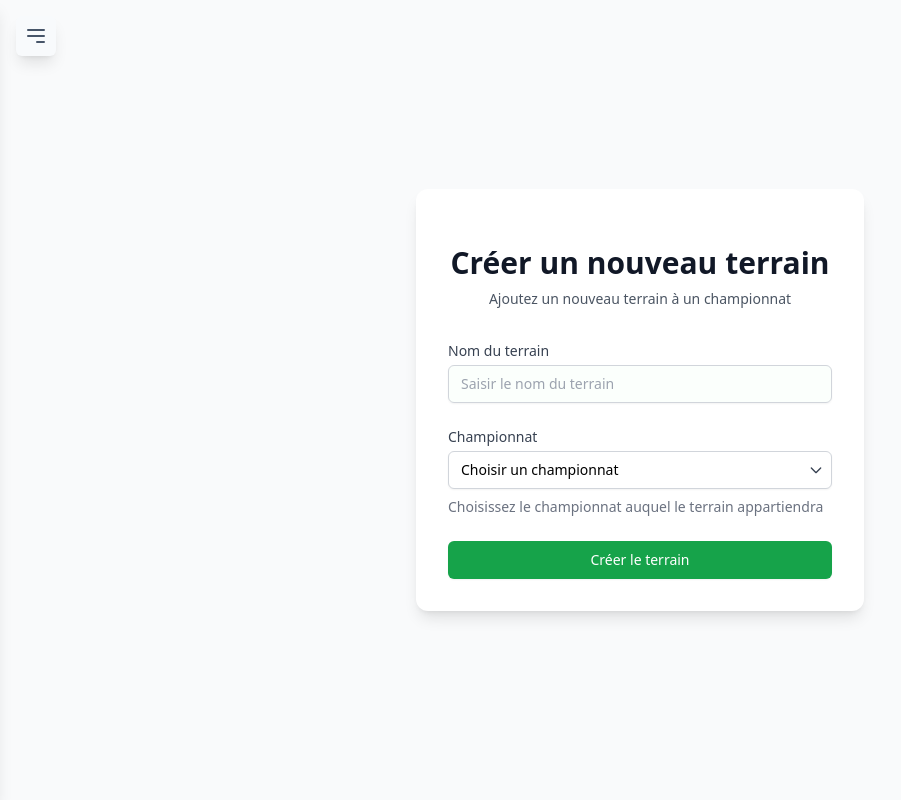
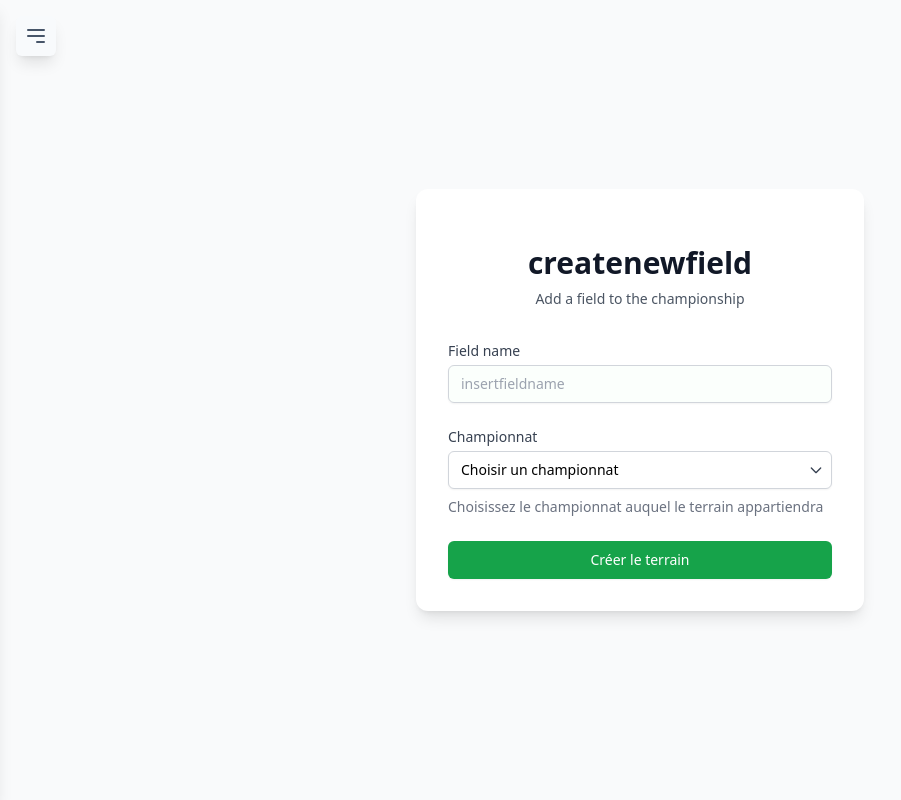
Before and after one commit to loqn/KickScore, a Symfony app: template KickScore/templates/field/index.html.twig in a window 1280 px wide. Shown: the whole page, without its empty margins (0-901 px from the left). Run offline with Twig, Linux system fonts and the light colour scheme; the template is opened without the code that fills it, so the values that code supplies are empty; style sheets or scripts are compiled from the project's sources; some libraries are stand-ins or nearby versions.

Commit message:
fixe championnat source

```diff
--- a/KickScore/templates/championship/index.html.twig
+++ b/KickScore/templates/championship/index.html.twig
@@ -100,7 +100,7 @@
                     <form method="post" action="{{ path('app_generate_tournament', {'id': 'CHAMPIONSHIP_ID'}) }}"
                           class="space-y-6 bg-white rounded-lg shadow-sm border border-slate-100 p-6">
                         <div class="space-y-1">
-                            <label for="championship" class="text-sm font-medium text-slate-700">{{'sourcechampionship' | trans}}</label>
+                            <label for="championship" class="text-sm font-medium text-slate-700">{{'nav.sourcechampionship' | trans}}</label>
                             <select id="championship" name="championship_id"
                                     class="w-full px-4 py-3 rounded-lg border border-slate-200 focus:ring-2 focus:ring-blue-900 focus:border-blue-900 transition-colors">
                                 <option disabled selected value=""> -- Sélectionner un championnat terminé -- </option>
--- a/KickScore/templates/field/index.html.twig
+++ b/KickScore/templates/field/index.html.twig
@@ -5,10 +5,10 @@
     <div class="max-w-md w-full space-y-8 bg-white p-8 rounded-xl shadow-lg">
         <div class="text-center">
             <h2 class="mt-6 text-3xl font-bold text-gray-900">
-                Créer un nouveau terrain
+                {{'createnewfield' | trans}}
             </h2>
             <p class="mt-2 text-sm text-gray-600">
-                Ajoutez un nouveau terrain à un championnat
+                {{'addfieldchamp' | trans}}
             </p>
         </div>
 
@@ -17,7 +17,7 @@
                 <!-- name -->
                 <div>
                     <label for="name" class="block text-sm font-medium text-gray-700">
-                        Nom du terrain
+                        {{'namefield' | trans}}
                     </label>
                     <div class="mt-1">
                         <input
@@ -28,7 +28,7 @@
                             class="appearance-none block w-full px-3 py-2 border border-gray-300 rounded-md shadow-sm placeholder-gray-400
                                    focus:outline-none focus:ring-2 focus:ring-green-500 focus:border-green-500 sm:text-sm
                                    bg-green-50/30 transition-all duration-200"
-                            placeholder="Saisir le nom du terrain"
+                            placeholder={{'insertfieldname' | trans}}
                         >
                     </div>
                 </div>
--- a/KickScore/translations/messages.en.yaml
+++ b/KickScore/translations/messages.en.yaml
@@ -1,5 +1,9 @@
 on: 'on'
 roleorganizer: 'Organizer Role'
+createfield: 'Create a new field'
+addfieldchamp: 'Add a field to the championship'
+namefield: 'Field name'
+isnertfieldname: 'Enter the name of the field'
 generateteam: 'Generate a team'
 gp: 'GP'
 nomember: "No member in this team"
@@ -67,7 +71,7 @@ nav:
     championshipinlive: 'Championship in progress'
     startnow: 'Start now'
     firstname: 'First name'
-    sourcechampionship: 'source championship'
+    sourcechampionship: 'Source championship'
     newchampion: "of a new championship"
     home: 'Home'
     ranking: 'Ranking'
--- a/KickScore/translations/messages.fr.yaml
+++ b/KickScore/translations/messages.fr.yaml
@@ -1,5 +1,9 @@
 on: 'sur'
 gp: 'MJ'
+createfield: 'Créer un nouveau terrain'
+addfieldchamp: 'Ajouter un terrain au championnat'
+namefield: 'Nom du terrain'
+insertfieldname: 'Entrez le nom du terrain'
 manageteam_label: "Gérer l'équipe"
 generateteam: 'Générer une équipe'
 roleorganizer: 'Rôle Organisateur'
@@ -64,7 +68,7 @@ nav:
     matchinlive: 'Match en cours'
     championshipinlive: 'Championnat en cours'
     startnow: 'Commencez maintenant'
-    sourcechampionship: 'championnat source '
+    sourcechampionship: 'Championnat source '
     newchampion: "d'un nouveau championnat"
     firstname: 'Prénom'
     lastname: 'Nom'
```
